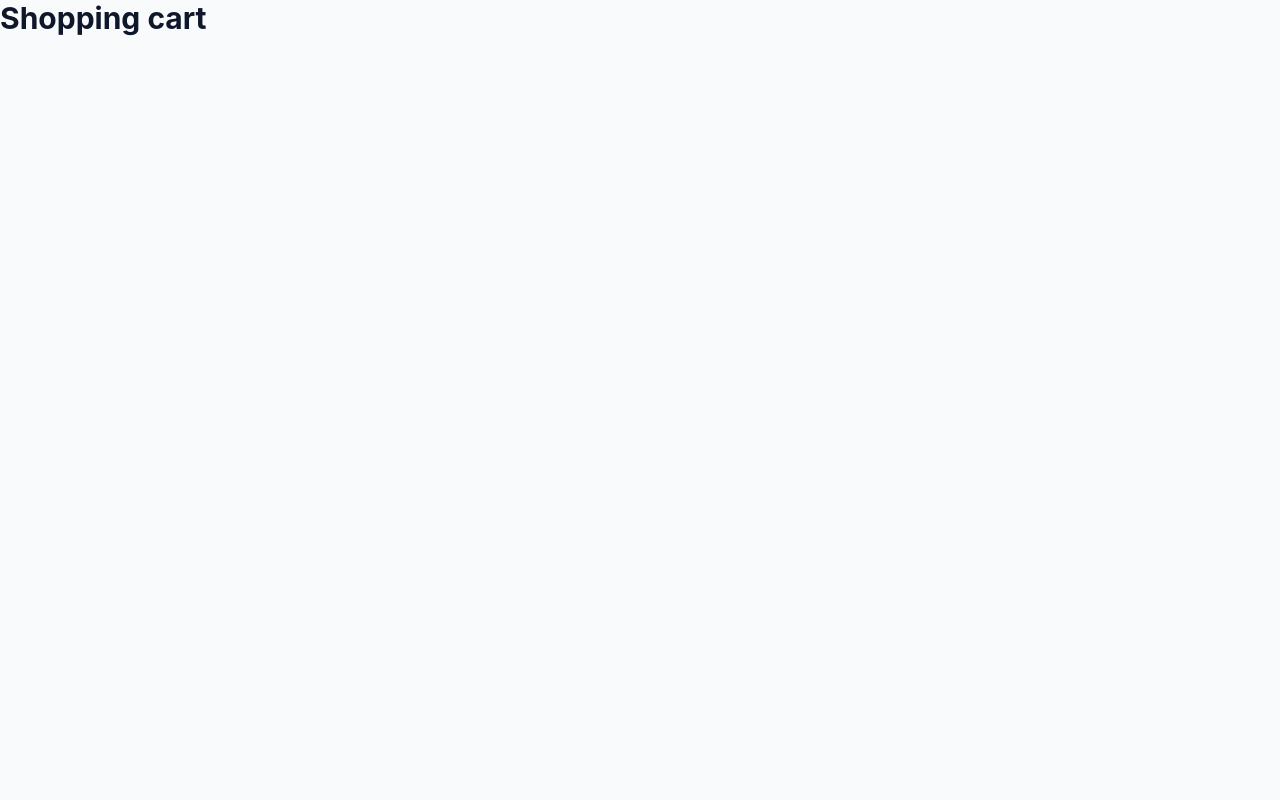
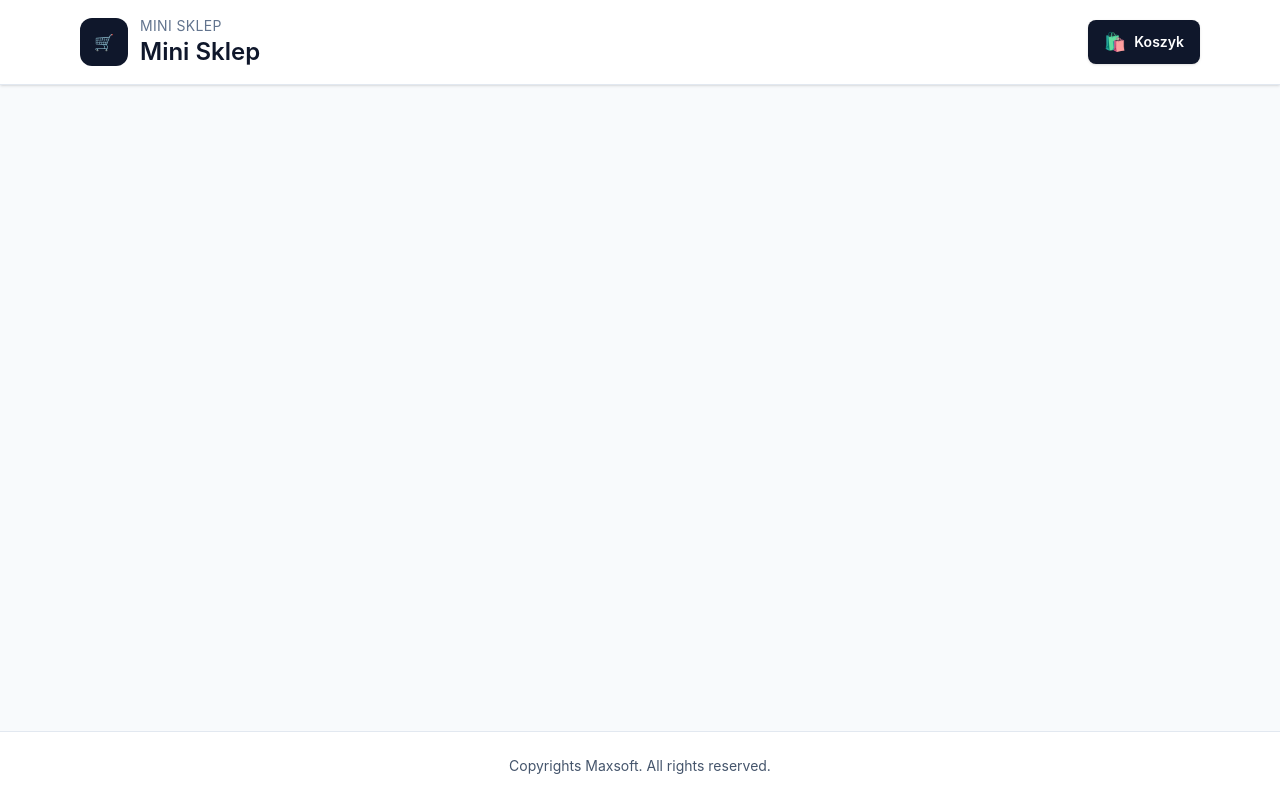
Before and after one commit to gmaxsoft/shopping_cart, a React (Vite) app: page / in a window 1280 px wide. Built offline with nearby package versions, Linux system fonts and the light colour scheme.

Commit message:
Dodanie logiki i komponentów w App.tsx

```diff
--- a/src/App.tsx
+++ b/src/App.tsx
@@ -1,16 +1,70 @@
-//import { useEffect, useMemo, useState } from 'react'
+import { useEffect, useMemo, useState } from 'react'
+import Header from './components/Header'
+import Footer from './components/Footer'
+import type { CartItem } from './components/Cart.types'
 
-const PRODUCTS_PER_PAGE = import.meta.env.VITE_PRODUCTS_PER_PAGE || 6
+//const PRODUCTS_PER_PAGE = import.meta.env.VITE_PRODUCTS_PER_PAGE || 6
 
 function App() {
 
+  const [cartOpen, setCartOpen] = useState(false)
+  const [cart, setCart] = useState<Record<string, CartItem>>({})
+
+  const cartItems = useMemo(() => Object.values(cart), [cart])
+  const cartCount = useMemo(
+    () => cartItems.reduce((sum, item) => sum + item.quantity, 0),
+    [cartItems],
+  )
+  const cartTotal = useMemo(
+    () =>
+      cartItems.reduce(
+        (sum, item) => sum + item.quantity * item.product.price,
+        0,
+      ),
+    [cartItems],
+  )
 
   return (
-    <>
+    <div className="flex min-h-screen flex-col">
+      <Header
+        cartItems={cartItems}
+        cartCount={cartCount}
+        cartTotal={cartTotal}
+        isCartOpen={cartOpen}
+        toggleCart={() => setCartOpen((prev) => !prev)}
+        clearCart={() => setCart({})}
+        updateQuantity={(productId, delta) => {
+          setCart((prev) => {
+            const item = prev[productId]
+            if (!item) return prev
+            const nextQty = item.quantity + delta
+            if (nextQty <= 0) {
+              const { [productId]: _, ...rest } = prev
+              return rest
+            }
+            return {
+              ...prev,
+              [productId]: { ...item, quantity: nextQty },
+            }
+          })
+        }}
+        removeFromCart={(productId) => {
+          setCart((prev) => {
+            const { [productId]: _, ...rest } = prev
+            return rest
+          })
+        }}
+      />
 
-      <h1 className="text-3xl font-bold">Shopping cart</h1>
+      <main className="flex-1">
+        <div className="mx-auto max-w-6xl px-4 py-10">
 
-    </>
+        </div>
+      </main>
+
+      <Footer />
+
+    </div>
   )
 }
 
```
